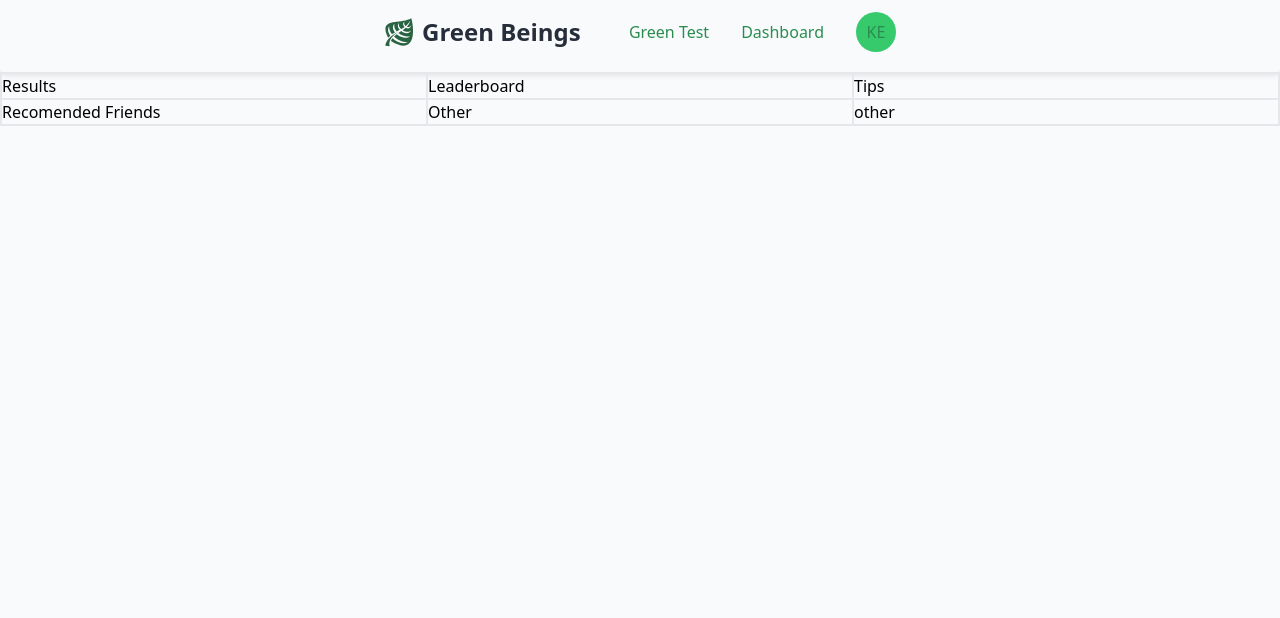
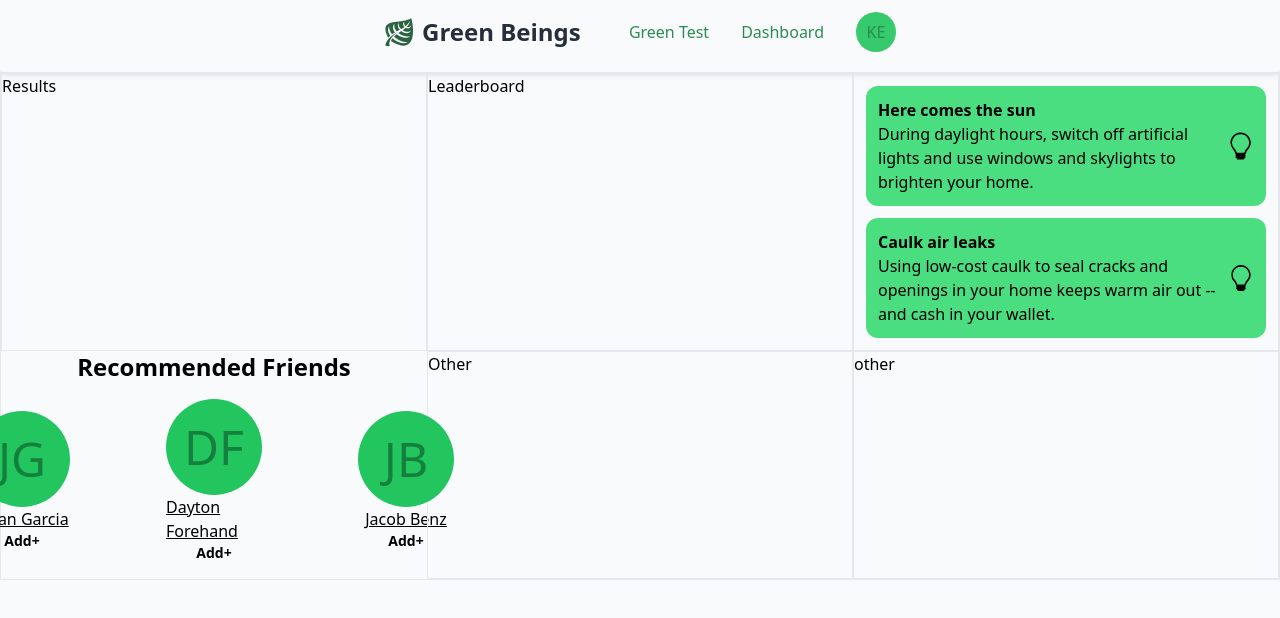
Before and after one commit to hackathonDFW2022/HackFront, a React (Vite) app: page /dashboard in a window 1280 px wide. Shown: the top 618 px of the page. Built offline with nearby package versions, Linux system fonts and the light colour scheme.

Commit message:
dashboard basics

```diff
--- a/src/pages/Dashboard.jsx
+++ b/src/pages/Dashboard.jsx
@@ -1,6 +1,8 @@
 import React from 'react'
 import Card from '../components/Card'
 import LineChart from '../components/LineChart'
+
+import {BsLightbulb} from "react-icons/bs"
 const Dashboard = () => {
   return (
 
@@ -14,9 +16,47 @@ const Dashboard = () => {
             Leaderboard
           </div>
           <div className="w-4/12 border ">
-            Tips
+            <div className="flex justify-center items-center bg-green-400 m-3 p-3 rounded-xl">
+              <div className="">
+                <h3 className='font-bold'>Here comes the sun</h3>
+                <p>During daylight hours, switch off artificial lights and use windows and skylights to brighten your home.</p>
+              </div>
+              <BsLightbulb className='text-6xl'/>
+            </div>
+            <div className="flex justify-center items-center bg-green-400 m-3 p-3 rounded-xl">
+              <div className="">
+                <h3 className='font-bold'>Caulk air leaks</h3>
+                <p>Using low-cost caulk to seal cracks and openings in your home keeps warm air out -- and cash in your wallet.</p>
+              </div>
+              <BsLightbulb className='text-6xl'/>
+            </div>
           </div>
-          <div className="w-4/12 border ">Recomended Friends</div>
+          <div className="w-4/12 flex flex-col justify-center items-center">
+            <h1 className='text-2xl font-bold'>Recommended Friends</h1>
+            <div className=" flex px-16 py-4 justify-between gap-24">
+              <div className="flex flex-col justify-center items-center">
+                <div className="inline-flex overflow-hidden relative justify-center items-center w-24 h-24 bg-green-500 rounded-full">
+                  <span className="text-5xl text-green-700">JG</span>
+                </div>
+                <h2 className='underline'>Julian Garcia</h2>
+                <h3 className='font-bold text-sm'>Add+</h3>
+              </div>
+              <div className="flex flex-col justify-center items-center">
+                <div className="inline-flex overflow-hidden relative justify-center items-center w-24 h-24 bg-green-500 rounded-full">
+                  <span className="text-5xl text-green-700">DF</span>
+                </div>
+                <h2 className='underline'>Dayton Forehand</h2>
+                <h3 className='font-bold text-sm'>Add+</h3>
+              </div>
+              <div className="flex flex-col justify-center items-center">
+                <div className="inline-flex overflow-hidden relative justify-center items-center w-24 h-24 bg-green-500 rounded-full">
+                  <span className="text-5xl text-green-700">JB</span>
+                </div>
+                <h2 className='underline'>Jacob Benz</h2>
+                <h3 className='font-bold text-sm'>Add+</h3>
+              </div>
+          </div>
+          </div>
           <div className="w-4/12 border ">Other</div>
           <div className="w-4/12 border ">other</div>
         </div>
```
